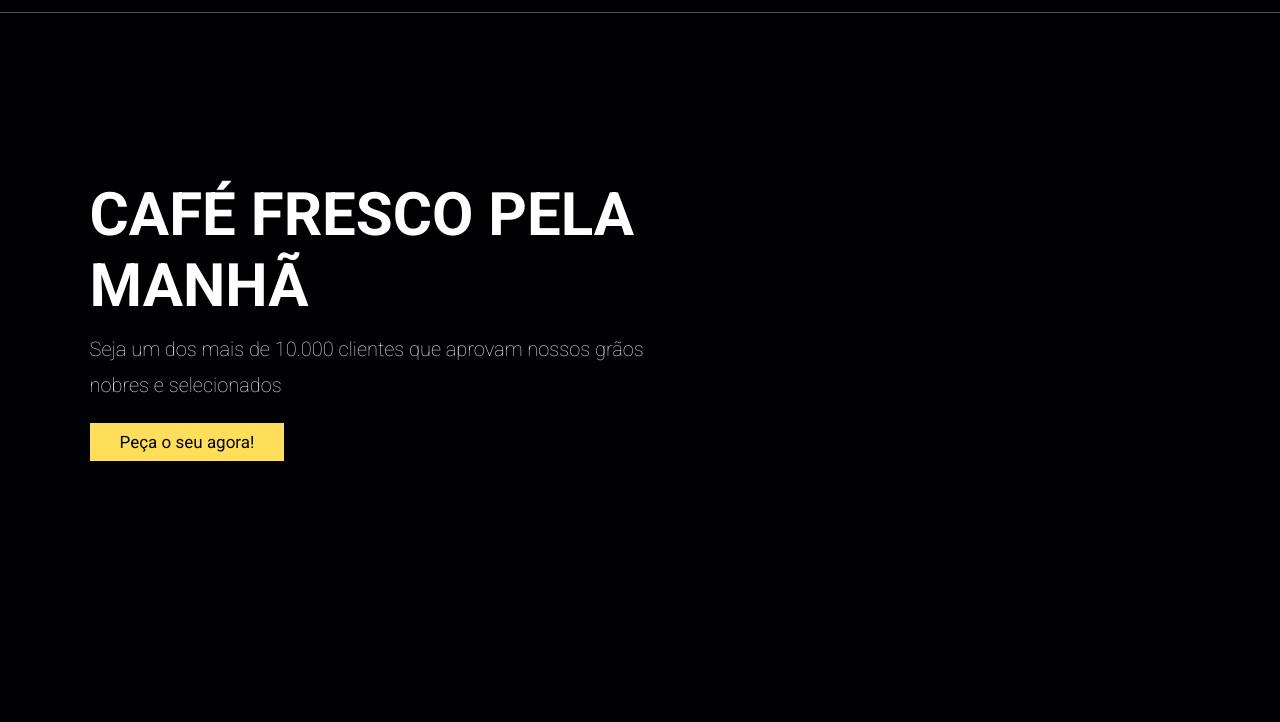
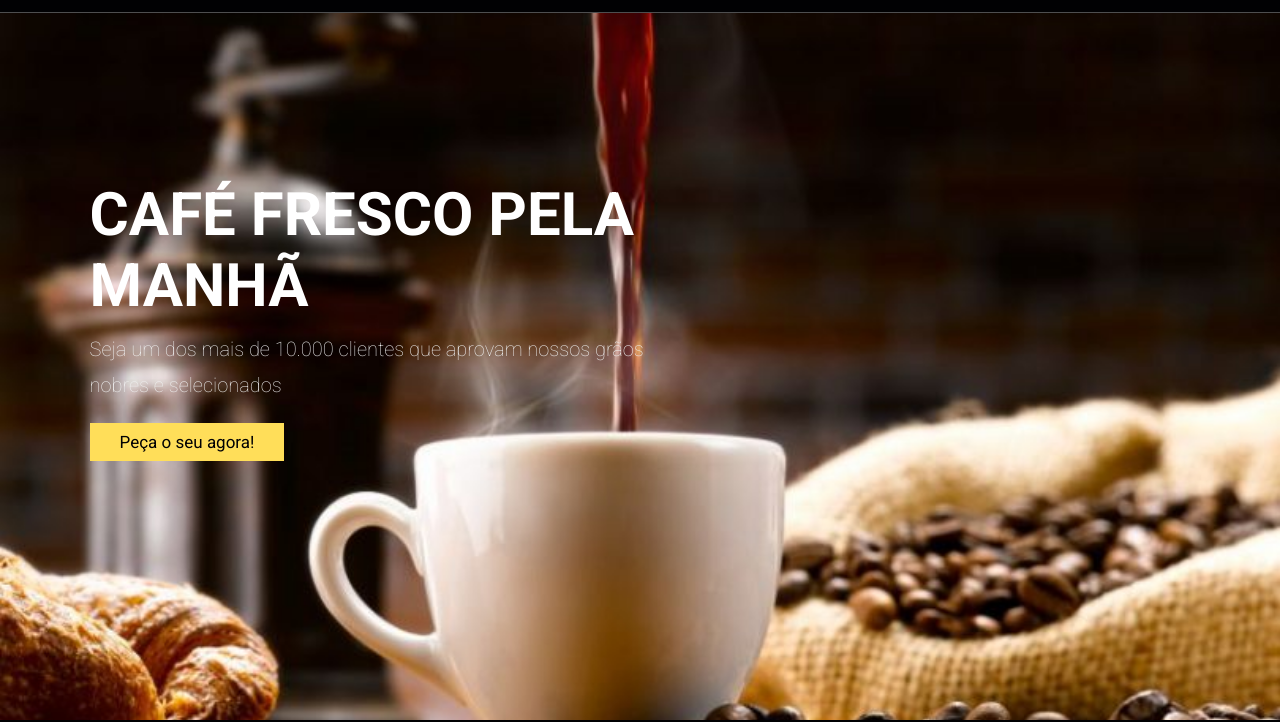
Before and after one commit to psyker23k/Projeto-Coffe-Break, a plain HTML site: page index.html in a window 1280 px wide. Shown: the part 80-802 px from the top of the page. Drawn offline with Linux system fonts and the light colour scheme.

Commit message:
Add files via upload

```diff
--- a/style.css
+++ b/style.css
@@ -180,7 +180,7 @@ section{
     min-height: 100vh;
     display: flex;
     align-items: center;
-    background:url(/opt/lampp/htdocs/Projeto_2/images/home-img.jpeg) no-repeat ;
+    background:url(https://github.com/psyker23k/Projeto-Coffe-Break/blob/main/images/about-img.jpeg) no-repeat ;
     background-size: cover;
     background-position: center;
 }
```
